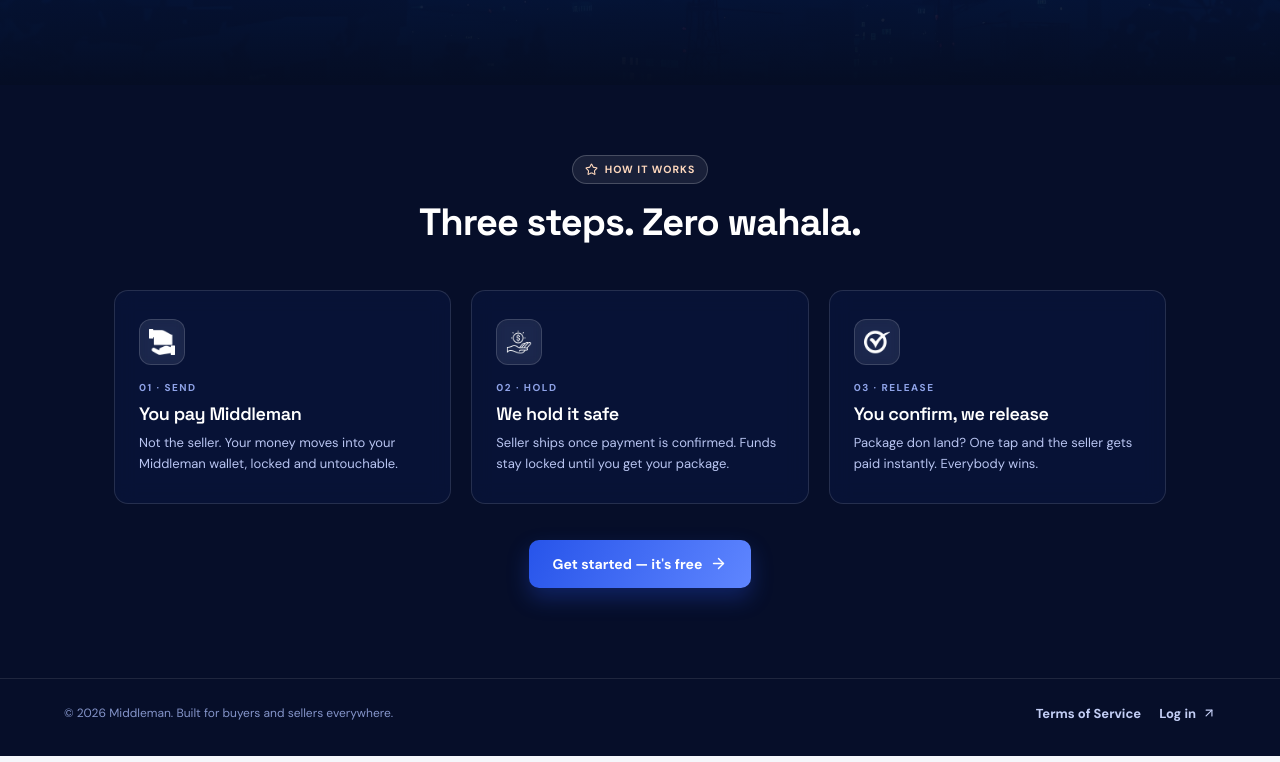
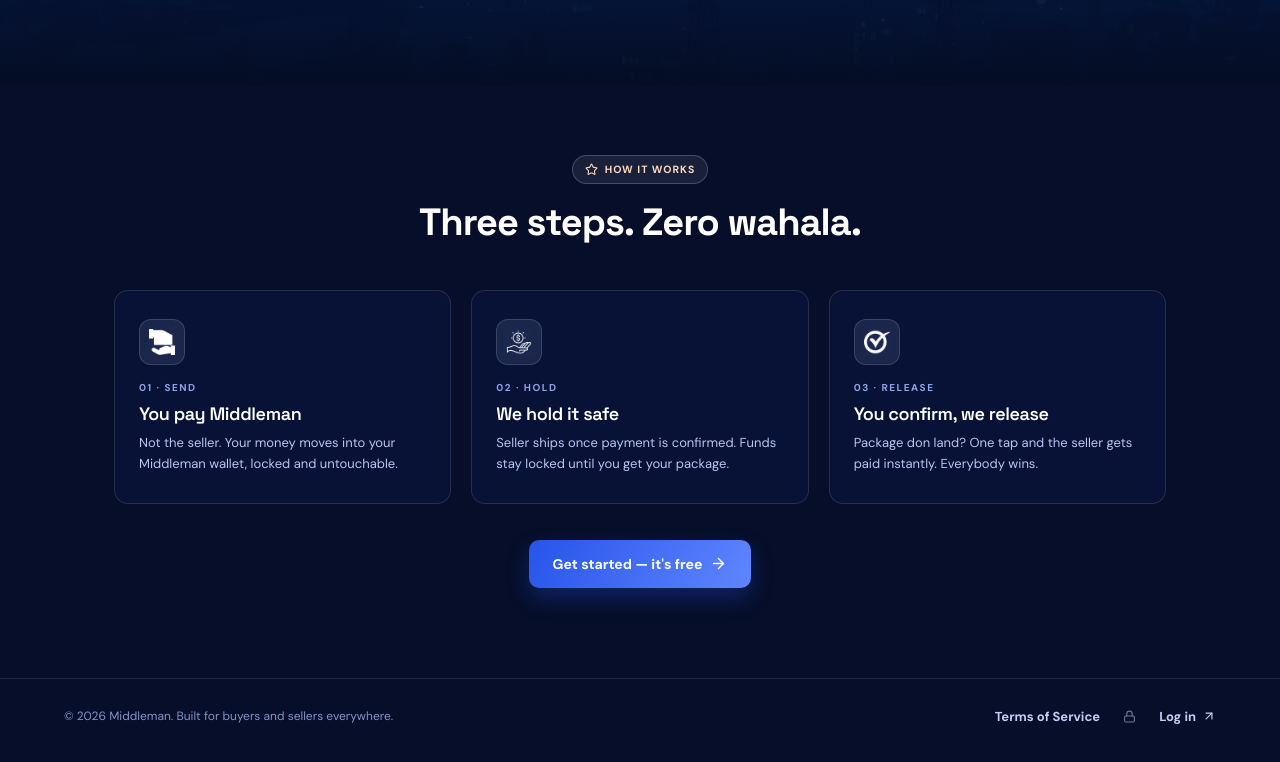
Before and after one commit to Hawkeyse/Middleman, a React (Vite) app: page / in a window 1280 px wide. Shown: the part 715-1477 px from the top of the page. Built offline with nearby package versions, Linux system fonts and the light colour scheme; no server answers.

Commit message:
Add a subtle Team dashboard icon to the landing page footer
/team had no link anywhere on the site — staff had to know the URL by
heart. Added a small lock icon next to the footer links, styled low-
opacity so it doesn't read as a customer-facing call to action.

```diff
--- a/src/pages/Welcome.css
+++ b/src/pages/Welcome.css
@@ -74,6 +74,8 @@
 .welcome-footer .ghost-link{color:#c3cef5}
 .welcome-footer .ghost-link:hover{color:#fff}
 .welcome-footer-links{display:flex;align-items:center;gap:18px}
+.team-link{display:inline-flex;align-items:center;padding:5px;border-radius:6px;color:#5a6aa0;opacity:.55;transition:opacity .2s,color .2s}
+.team-link:hover{opacity:1;color:#c3cef5}
 
 @media(max-width:900px){
   .hero-viewport{min-height:0}
--- a/src/pages/Welcome.jsx
+++ b/src/pages/Welcome.jsx
@@ -1,5 +1,5 @@
 import { useNavigate, Link } from 'react-router-dom'
-import { ArrowRight, ArrowUpRight, Globe, ShieldCheck, Sparkles, Star } from 'lucide-react'
+import { ArrowRight, ArrowUpRight, Globe, Lock, ShieldCheck, Sparkles, Star } from 'lucide-react'
 import './Welcome.css'
 
 const steps = [
@@ -81,6 +81,7 @@
         <span>© 2026 Middleman. Built for buyers and sellers everywhere.</span>
         <div className="welcome-footer-links">
           <Link className="ghost-link" to="/terms">Terms of Service</Link>
+          <Link className="ghost-link team-link" to="/team" title="Middleman Team" aria-label="Middleman Team"><Lock size={13} /></Link>
           <Link className="ghost-link" to="/login">Log in <ArrowUpRight size={14} /></Link>
         </div>
       </footer>
```
